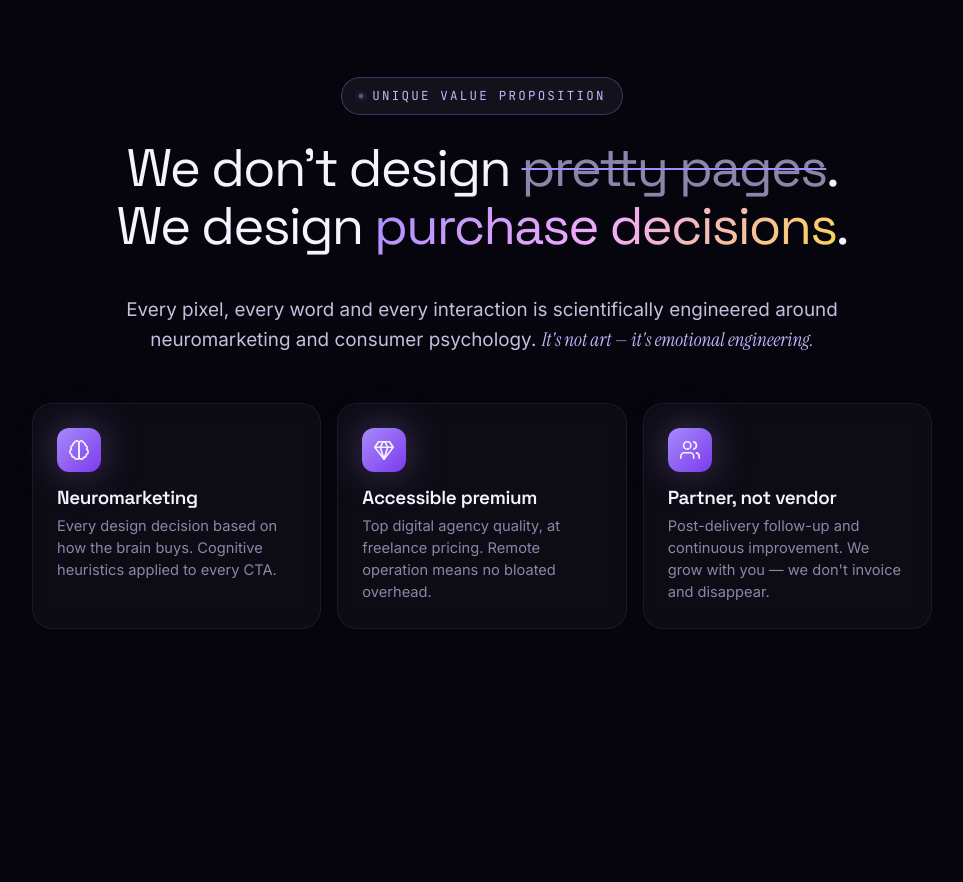
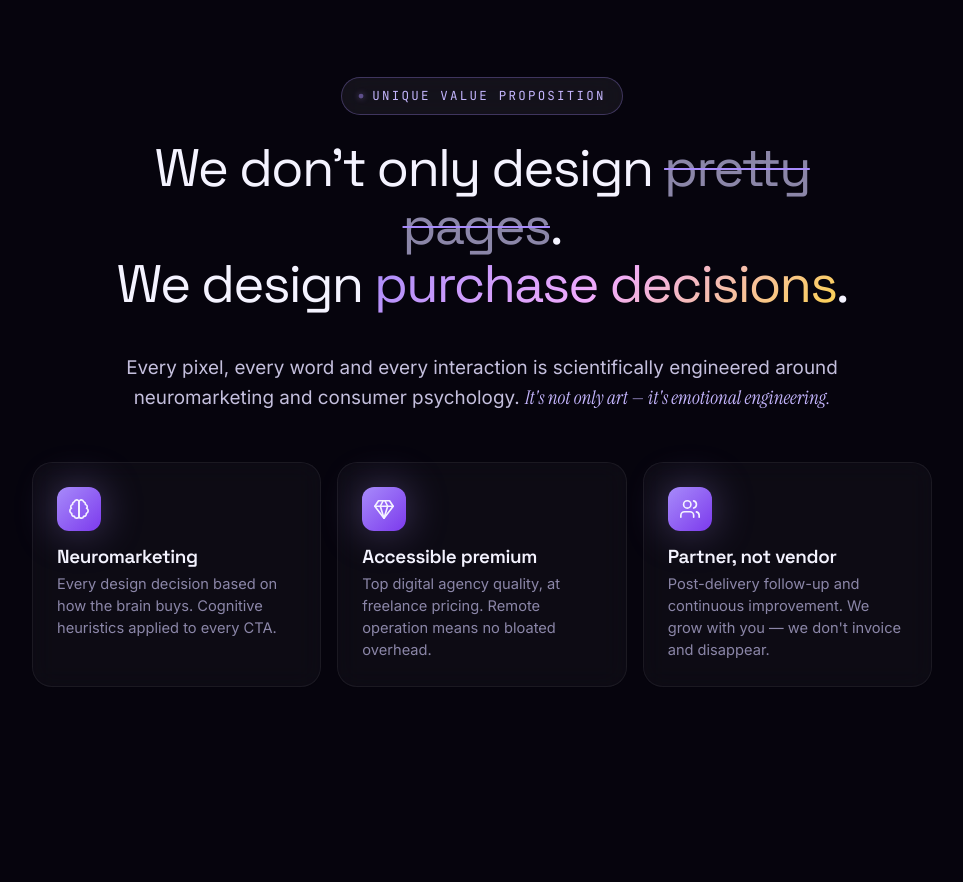
Before and after one commit to estefaniii/lunaria-studio, a website: page en/index.html in a window 1280 px wide. Shown: the part 1880-2762 px from the top of the page, without its empty margins (158-1121 px from the left). Drawn offline with Linux system fonts and the light colour scheme.

Commit message:
Soften EN manifesto copy: 'not only design' / 'not only art'

```diff
--- a/en/index.html
+++ b/en/index.html
@@ -215,13 +215,13 @@
     <div class="container-narrow">
     <span class="section-eyebrow reveal">Unique value proposition</span>
     <h2 class="manifesto-text reveal delay-1">
-    We don't design <span class="strike">pretty pages</span>.<br />
+    We don't only design <span class="strike">pretty pages</span>.<br />
     We design <span class="highlight">purchase decisions</span>.
     </h2>
     <p class="reveal delay-2" style="max-width:62ch;margin:0 auto var(--space-12);font-size:var(--text-md);color:var(--text-secondary);">
     Every pixel, every word and every interaction is scientifically
     engineered around neuromarketing and consumer psychology.
-    <span class="italic-serif" style="color:var(--purple-300);">It's not art — it's emotional engineering.</span>
+    <span class="italic-serif" style="color:var(--purple-300);">It's not only art — it's emotional engineering.</span>
     </p>
     <div class="manifesto-pillars">
     <article class="pillar reveal delay-1">
```
